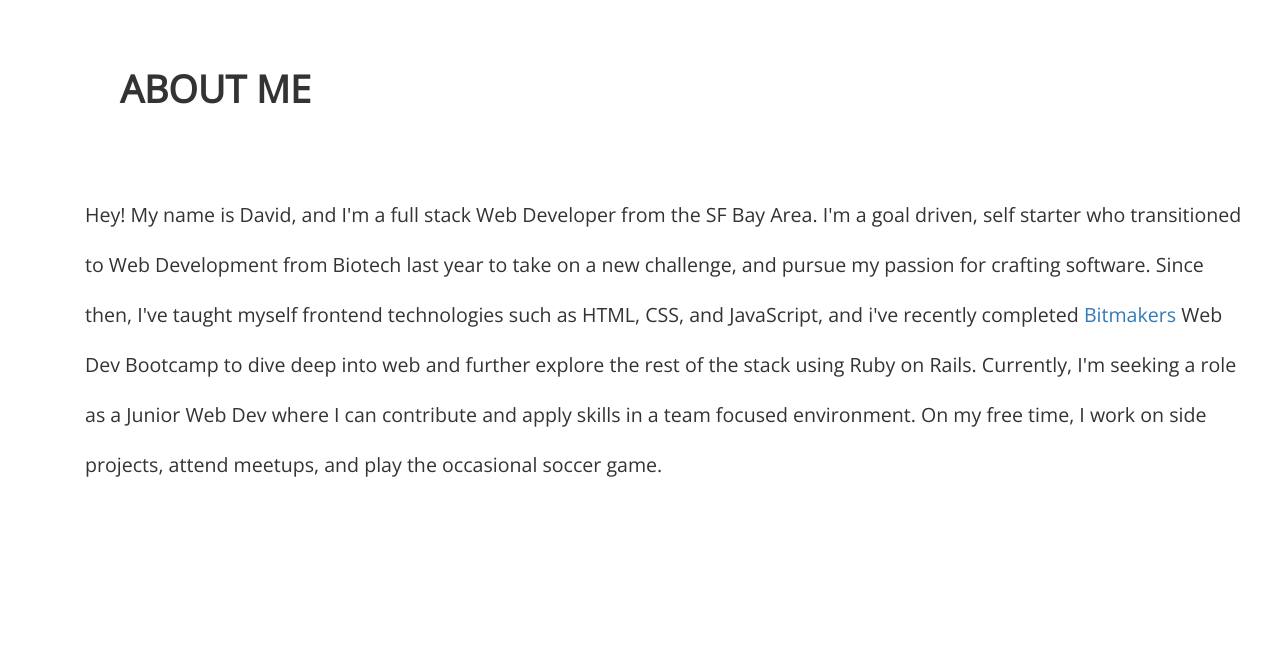
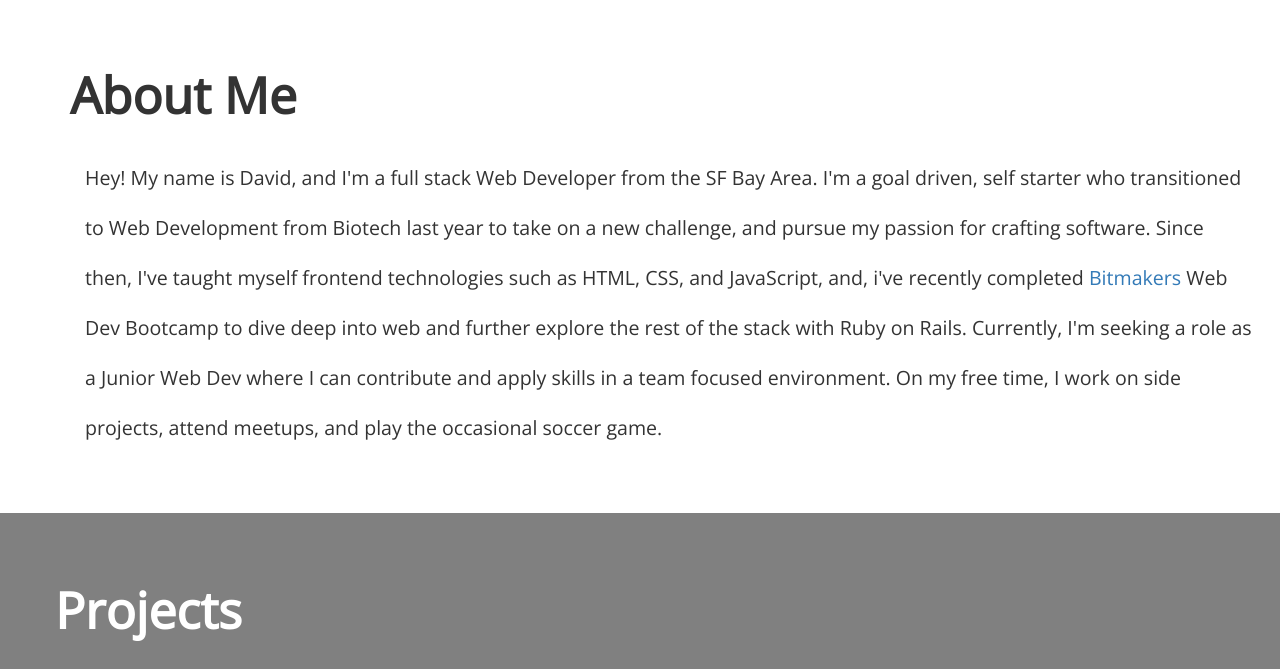
Before and after one commit to davicitoafc/portfolio, a plain HTML site: page index.html in a window 1280 px wide. Shown: the part 802-1471 px from the top of the page. Before the commit the page ends 1302 px from the top, so only its background shows below. Drawn offline with nearby package versions, Linux system fonts and the light colour scheme.

Commit message:
building out the projects section

```diff
--- a/css/stylesheet.css
+++ b/css/stylesheet.css
@@ -104,9 +104,7 @@ section#aboutMe {
 }
 
 .about_title {
-  font-size: 2.7em;
-  text-transform: uppercase;
-  padding: 50px;
+  padding-top: 50px;
 }
 
 .my_story {
@@ -114,6 +112,7 @@ section#aboutMe {
    width: 100%;
    font-size: 1.4em;
    margin-left: 30px;
+   padding-bottom: 50px;
   }
 
 .profile_pic {
@@ -144,6 +143,12 @@ section#aboutMe {
   top: 57%;
 }
 
+#projects {
+  background-color: grey;
+  color: white;
+  padding-top: 50px;
+}
+
 /* Media Queries */
 
 @media (max-width: 600px) {
--- a/index.html
+++ b/index.html
@@ -50,7 +50,7 @@
         <div class="container about">
           <h1 class="about_title">About Me</h1>
             <div class="row">
-               <p class="my_story">Hey! My name is David, and I'm a full stack Web Developer from the SF Bay Area. I'm a goal driven, self starter who transitioned to Web Development from Biotech last year to take on a new challenge, and pursue my passion for crafting software. Since then, I've taught myself frontend technologies such as HTML, CSS, and JavaScript, and i've recently completed <a href="https://bitmaker.co">Bitmakers</a> Web Dev Bootcamp to dive deep into web and further explore the rest of the stack using Ruby on Rails. Currently, I'm seeking a role as a Junior Web Dev where I can contribute and apply skills in a team focused environment. On my free time, I work on side projects, attend meetups, and play the occasional soccer game.</p>
+               <p class="my_story">Hey! My name is David, and I'm a full stack Web Developer from the SF Bay Area. I'm a goal driven, self starter who transitioned to Web Development from Biotech last year to take on a new challenge, and pursue my passion for crafting software. Since then, I've taught myself frontend technologies such as HTML, CSS, and JavaScript, and, i've recently completed <a href="https://bitmaker.co">Bitmakers</a> Web Dev Bootcamp to dive deep into web and further explore the rest of the stack with Ruby on Rails. Currently, I'm seeking a role as a Junior Web Dev where I can contribute and apply skills in a team focused environment. On my free time, I work on side projects, attend meetups, and play the occasional soccer game.</p>
             </div>
           </div>
          </div>
@@ -62,7 +62,13 @@
 
   <section id="projects">
     <div class="container">
-
+      <div class="row">
+        <h1 class="projects_title">Projects</h1>
+        <div class="col-md-6">
+          <div></div>
+        </div>
+        <div class="col-md-6"></div>
+     </div>
     </div>
   </section>
 
```
Also changed, not shown: 1 other file.
